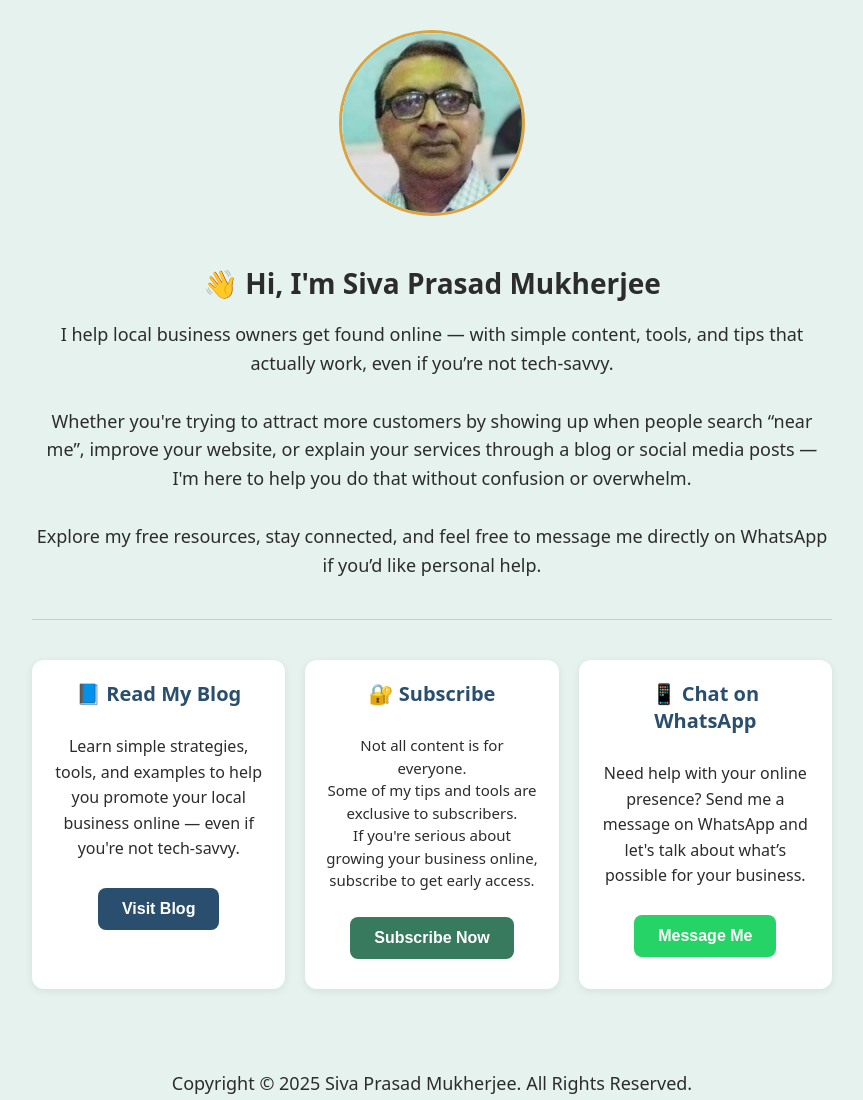
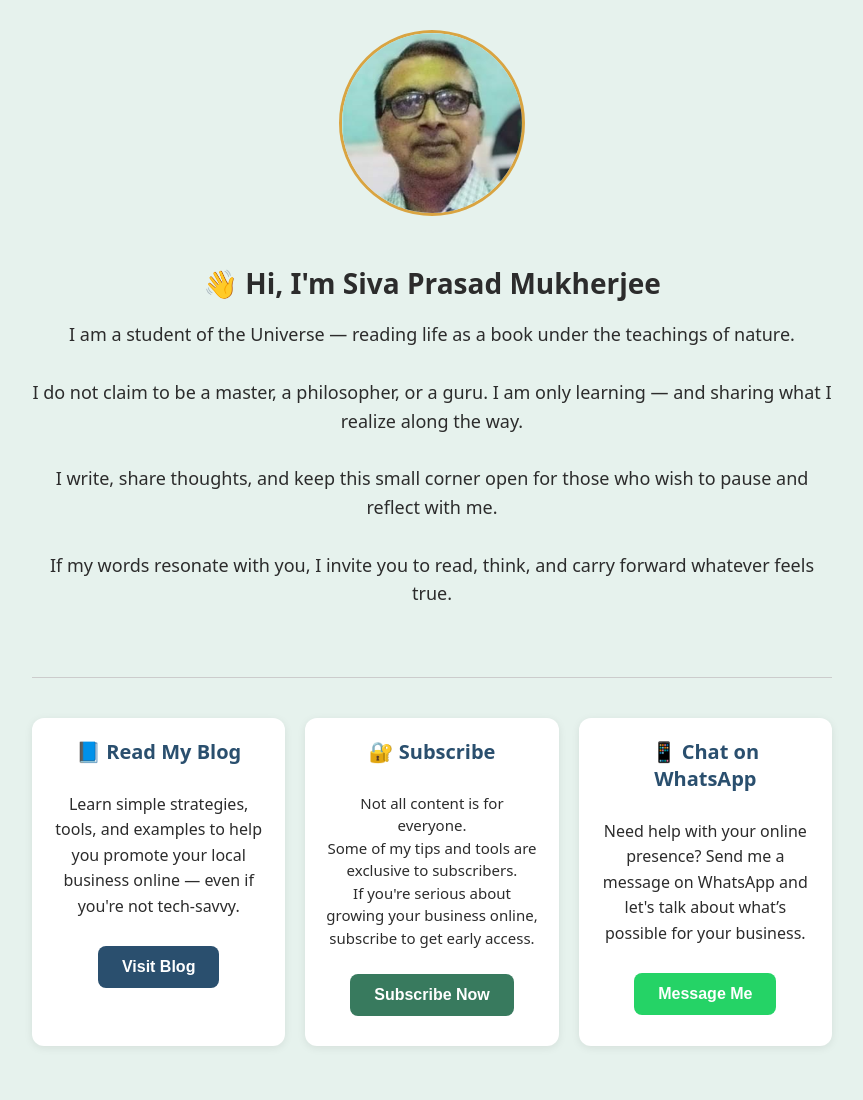
Before and after one commit to spmohq/biz, a plain HTML site: page index.html in a window 1280 px wide. Shown: the top 1100 px of the page, without its empty margins (208-1071 px from the left). Drawn offline with Linux system fonts and the light colour scheme.

Commit message:
Update index.html

```diff
--- a/index.html
+++ b/index.html
@@ -108,9 +108,7 @@
   <h2>👋 Hi, I'm Siva Prasad Mukherjee</h2>
 
   <p>
-    I help local business owners get found online — with simple content, tools, and tips that actually work, even if you’re not tech-savvy.<br><br>
-    Whether you're trying to attract more customers by showing up when people search “near me”, improve your website, or explain your services through a blog or social media posts — I'm here to help you do that without confusion or overwhelm.<br><br>
-    Explore my free resources, stay connected, and feel free to message me directly on WhatsApp if you’d like personal help.
+I am a student of the Universe — reading life as a book under the teachings of nature.<br><br>I do not claim to be a master, a philosopher, or a guru. I am only learning — and sharing what I realize along the way.<br><br>I write, share thoughts, and keep this small corner open for those who wish to pause and reflect with me.<br><br>If my words resonate with you, I invite you to read, think, and carry forward whatever feels true.<br><br>
   </p>
 
   <hr>
```
